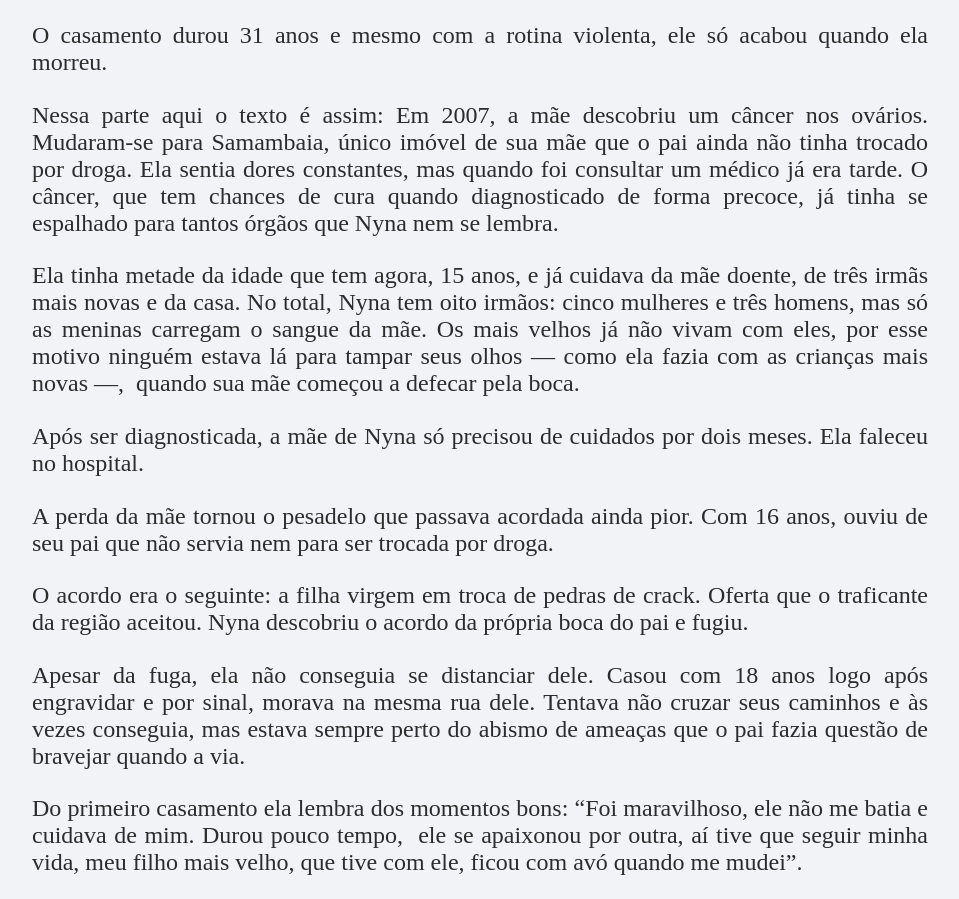
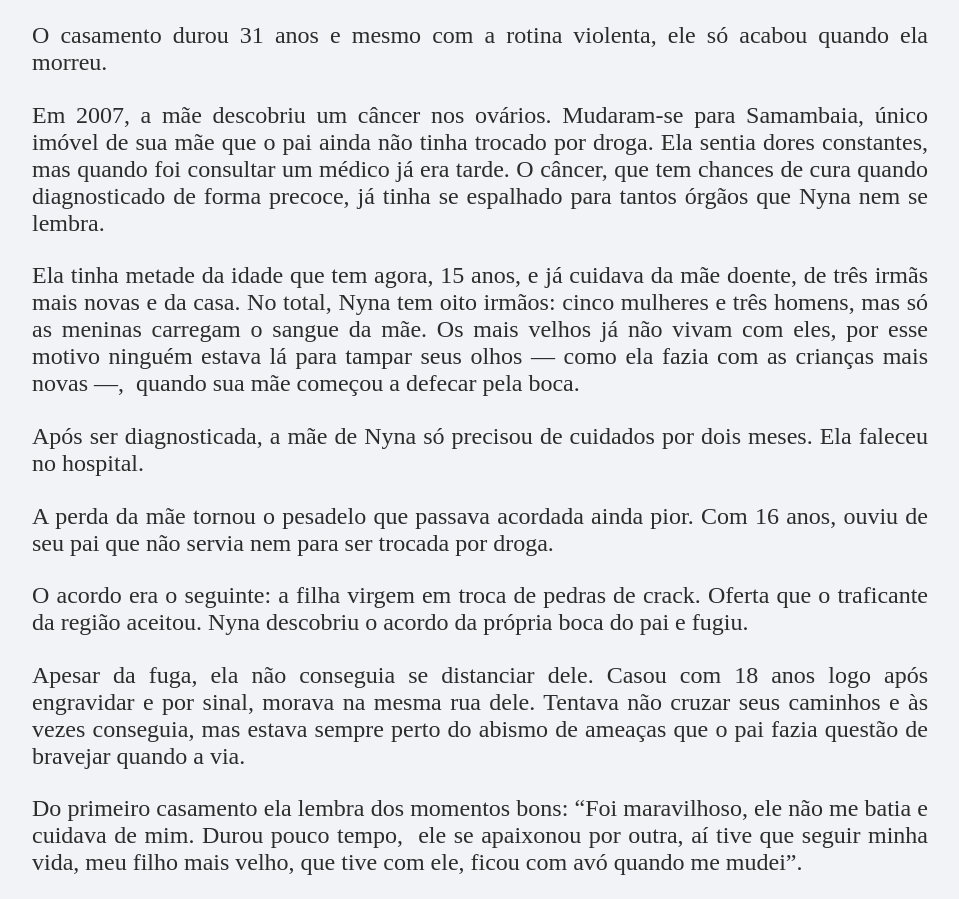
Before and after one commit to FilipeSall/ChaoDeNyna, a plain HTML site: page passado.html in a window 1280 px wide. Shown: the part 1474-2373 px from the top of the page, without its empty margins (160-1119 px from the left). Drawn offline with Linux system fonts and the light colour scheme.

Commit message:
alterando texto

```diff
--- a/passado.html
+++ b/passado.html
@@ -22,7 +22,7 @@
         <p class="par">O único momento no qual se sentia em paz era quando ia para a escola. “Quando eu estava lá estudando, minha mãe estava trabalhando e eu sabia que tudo iria ficar bem, mas só até chegar a hora de ir para casa”. </p>
         <p class="par">Como agora, seu sono também não era tranquilo aos 11 anos. Tinha noites em que ela se escondia no mato com a mãe, enquanto o pai as caçava pela cidade. Passava fome e sede. A resistência de sua mãe vinha do medo de perder os filhos, por isso aguentava as pancadas e seguia. </p>
         <p class="par">O casamento durou 31 anos e mesmo com a rotina violenta, ele só acabou quando ela morreu. </p>
-        <p class="par">Nessa parte aqui o texto é assim: Em 2007, a mãe descobriu um câncer nos ovários.  Mudaram-se para Samambaia, único imóvel de sua mãe que o pai ainda não tinha trocado por droga. Ela sentia dores constantes, mas quando foi consultar um médico já era tarde. O câncer, que tem chances de cura quando diagnosticado de forma precoce, já tinha se espalhado para tantos órgãos que Nyna nem se lembra.</p>
+        <p class="par">Em 2007, a mãe descobriu um câncer nos ovários.  Mudaram-se para Samambaia, único imóvel de sua mãe que o pai ainda não tinha trocado por droga. Ela sentia dores constantes, mas quando foi consultar um médico já era tarde. O câncer, que tem chances de cura quando diagnosticado de forma precoce, já tinha se espalhado para tantos órgãos que Nyna nem se lembra.</p>
         <p class="par">Ela tinha metade da idade que tem agora, 15 anos, e já cuidava da mãe doente, de três irmãs mais novas e da casa. No total, Nyna tem oito irmãos: cinco mulheres e três homens, mas só as meninas carregam o sangue da mãe. Os mais velhos já não vivam com eles, por esse motivo ninguém estava lá para tampar seus olhos — como ela fazia com as crianças mais novas —,  quando sua mãe começou a defecar pela boca.</p>
         <p class="par">Após ser diagnosticada, a mãe de Nyna só precisou de cuidados por dois meses. Ela faleceu no hospital. </p>
         <p class="par">A perda da mãe tornou o pesadelo que passava acordada ainda pior. Com 16 anos, ouviu de seu pai que não servia nem para ser trocada por droga.</p>
```
